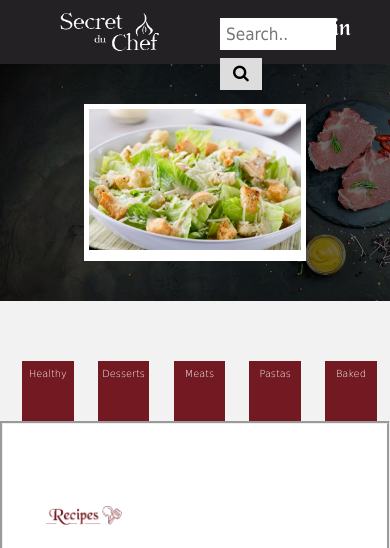
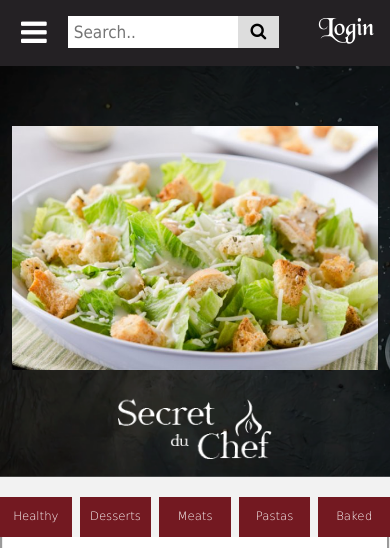
Before and after one commit to PriRivera/Proyecto-final, a PHP site: page / in a window 390 px wide. Shown: the top 548 px of the page. Run offline with PHP 8.4, Linux system fonts and the light colour scheme.

Commit message:
Index reponsive
El responsive del index esta finalizado
Tambien el responsive de la barra superior, pero falta el menú hamburguesa

```diff
--- a/css/style.css
+++ b/css/style.css
@@ -42,6 +42,9 @@ th{
 }
 .main-nav{
     background: #242124;
+}
+.main-nav__burger{
+    display: none;
 }
 .logo{
     max-width: 5em;
@@ -227,6 +230,9 @@ h3 span{
     background-image: url(../img/foodoverblack1.png);
     background-size: cover;
     max-width: 100%;
+}
+.mobile-logo{
+    display: none;
 }
 .main-slider{
     width:57%;
@@ -838,6 +844,10 @@ h3 span{
     .slider-background{
         border-width: 5px;
     }
+    .main-slider{
+        width:94%;
+        padding: 3em 0 3em 0;
+    }
     .main-recipies{
         margin: 0;
     }
@@ -868,6 +878,89 @@ h3 span{
     }
 }
 @media (max-width: 767.98px) {
+    .logo{
+        margin: .5em 1.5em 0;
+    }
+    .main-nav__search-container{
+        width: 60%;
+    }
+    /*----- Index -----*/
+     .slider-background{
+        background: none;
+        border-width: 0px;
+    }
+    .sub-menu_link{
+        padding-top: 1em;
+        font-size: 3vw;
+    }
+    .sub-menu{
+        column-gap: 0%
+    }
+    .main-recipies{
+        margin: 0;
+    }
+    .recipe-img{
+        display: none;
+    }
+    .recipe-menu{
+        width: 94%;
+    }
+    .recipe-menu_link{
+        font-size: 2.3vw;
+    }
+
 }
 @media (max-width: 575.98px) {
+    .main-nav__burger{
+        display: inline-block;
+        margin: .5em;
+        background: none;
+        border: none;
+        font-size: 1.5em;
+        color: #fff;
+    }
+    .logo{
+        display: none;
+    }
+    .main-nav__search-container{
+        margin-top: .4em;
+    }
+    .main-nav__input{
+        width: 70%;
+    }
+    .main-nav__link--right{
+        margin: .5em .6em;
+    }
+     /*----- Index -----*/
+     .mobile-logo{
+        display: inline-block;
+        width: 40%;
+        margin: 5% 30% 0%;
+    }
+    .main-slider {
+        padding: 3em 0 0 0;
+    }
+    .sub-menu{
+        width: 100%;
+        margin: 1em .5em 0 0;
+        column-gap: 2%;
+    }
+    .sub-menu_item{
+        height: 2em;
+    }
+    .main-recipies{
+        border-top: none;
+        padding: .5em;
+    }
+    .recipe-menu{
+        columns: 2;
+    }
+    .recipe-menu_link{
+        font-size: 3.3vw;
+    }
 }
+@media (max-width: 349.98px) {
+    .main-nav__input{
+        width: 61%;
+    }
+}
--- a/index.html
+++ b/index.html
@@ -11,6 +11,7 @@
 <body>
     <header>
         <nav class="main-nav">
+            <button class="main-nav__burger"><i class="fa fa-bars"></i></button>
             <a href="index.html"><img class="logo" src="img/logo.png" alt="Secret du Chef's logo"></a>
             <div class="main-nav__search-container">
                 <form action="">
@@ -21,7 +22,7 @@
             <ul class="main-nav__list">
                 <li class="main-nav__item"><a class="main-nav__link" href="index.html">Home</a></li>
                 <li class="main-nav__item"><a class="main-nav__link" href="contact.html">Contact</a></li>
-                <li id="login" class="main-nav__item"><a class="main-nav__link" href="login.html">Login</a></li>
+                <li class="main-nav__item"><a class="main-nav__link"href="login.html">Login</a></li>
                 <div id="logedin" class="main-nav__item  dropdown">
                     <button class="dropbtn">Hiram</button>
                     <div class="dropdown-content">
@@ -42,8 +43,8 @@
                 </div>
         </nav>
         <div class="main-background__container">
-           <div class="main-slider">
-               <div class="slider-background">
+            <div class="main-slider">
+                <div class="slider-background">
                     <ul class="slider-ul">
                         <li class="slider-li"><img class="slider-img" src="img/arroz-con-leche.jpg" alt="Sweet rice dessert"></li>
                         <li class="slider-li"><img class="slider-img" src="img/ensalada-cesar.jpg" alt="Caesar salad"></li>
@@ -51,8 +52,9 @@
                         <li class="slider-li"><img class="slider-img" src="img/penne-tomate.jpg" alt="Penne pasta with tomato"></li>
                         <li class="slider-li"><img class="slider-img slider-img--queque" src="img/queque.jpeg" alt="cake"></li>
                     </ul>
-               </div>
+                </div>
             </div>
+            <img src="img/logo.png" alt="" class="mobile-logo">
         </div>
     </header>
     <section class="mid-container">
```
